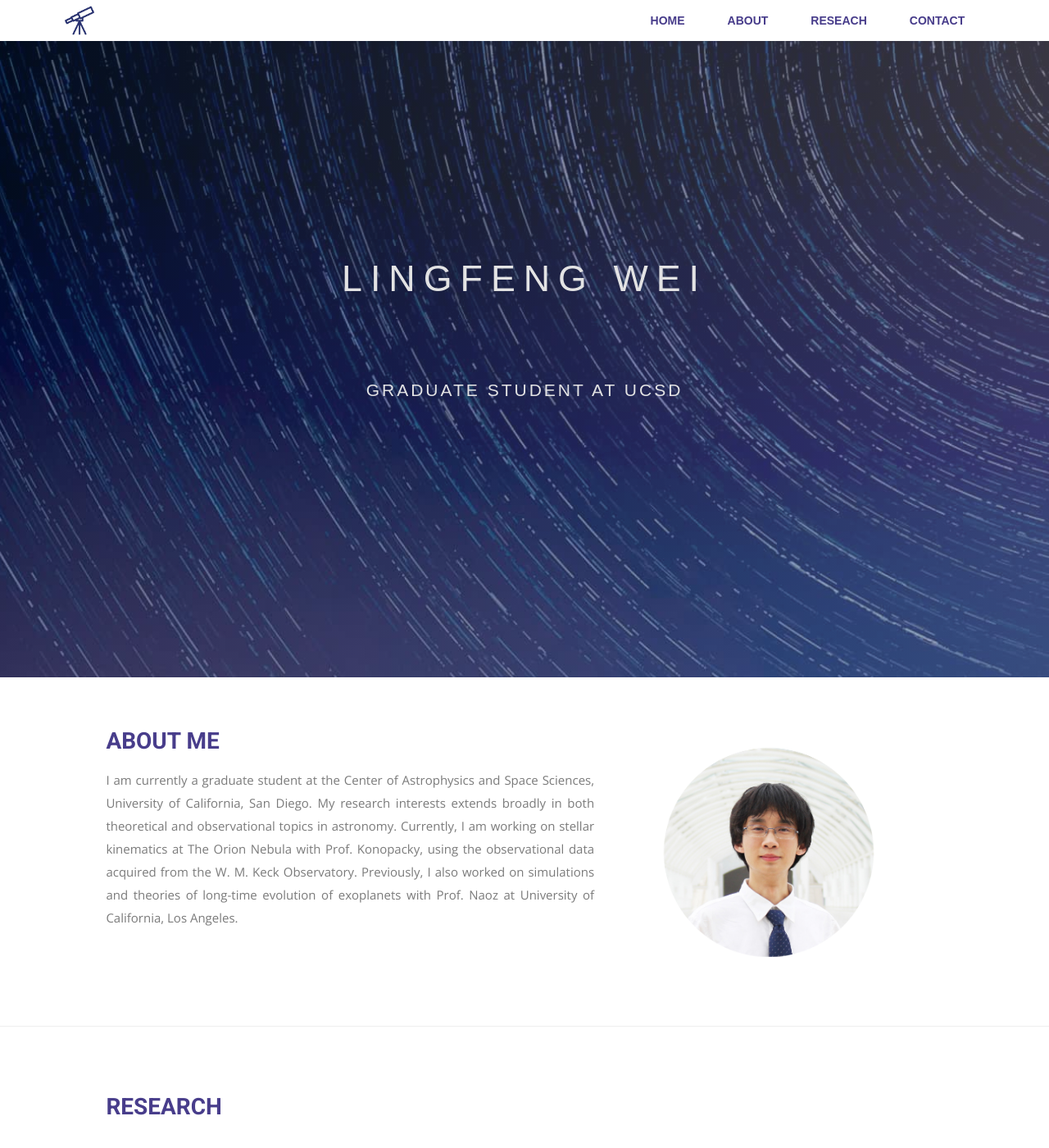
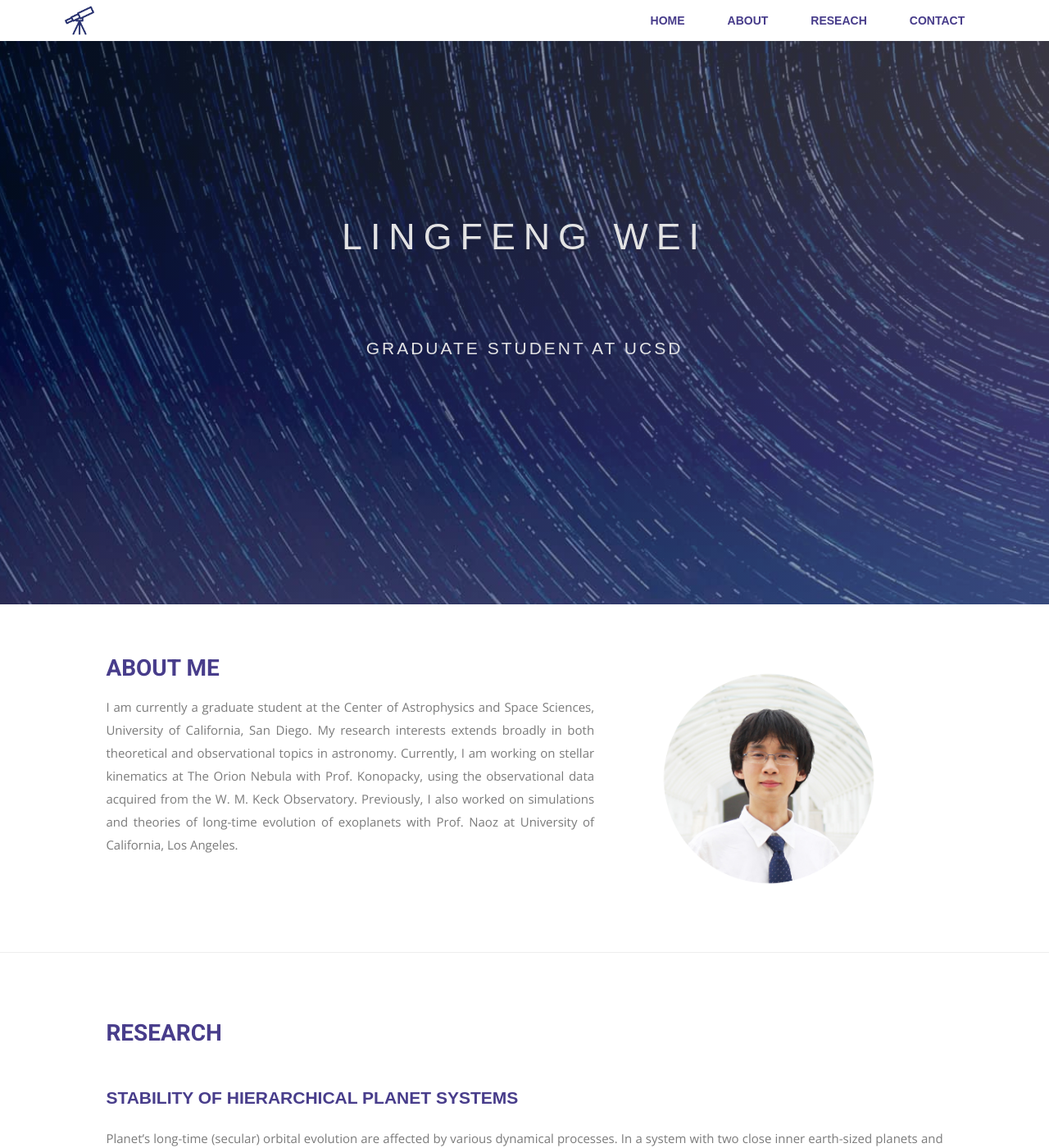
Before and after one commit to wei-lingfeng/lingfeng-wei.github.io, a Jekyll site: the page built from index.html, in a window 1280 px wide and 1400 px high. Shown: the whole window at 82% size. Built offline with Jekyll 4.4.1, drawn with Linux system fonts in a browser that asks for light colours; nearby versions of some CDN libraries; some web fonts are replaced.

Commit message:
intermediate step

```diff
--- a/css/airspace.css
+++ b/css/airspace.css
@@ -124,8 +124,8 @@ font header .navbar-default .navbar-nav li a:hover {
   background: url("../img/Star Trails.jpg") no-repeat;
   background-size: cover;
   background-attachment: fixed;
-  background-position: 10% 0%;
-  padding: 20% 0 25% 0;
+  background-position: top center;
+  padding: 16% 0 22% 0;
   position: relative;
 }
 
@@ -156,6 +156,7 @@ font header .navbar-default .navbar-nav li a:hover {
 #slider .block p {
   font-size: 150%;
   line-height: 40px;
+  letter-spacing: 6px;
   font-family: 'Arial', sans-serif;
   font-weight: 300;
   letter-spacing: 3px;
--- a/css/responsive.css
+++ b/css/responsive.css
@@ -87,7 +87,7 @@ px      68    160    252    344    436    528    620    712    */
   }
   #slider .block p {
     font-size: 100%;
-    padding-bottom: 2%;
+    padding-top: 2%;
   }
   /*--
 	portfolio Start
@@ -199,6 +199,9 @@ px      68    160    252    */
       font-size: 100%;
       letter-spacing: 5px;
     }
+    #slider .block p {
+      font-size: 50%;
+    }
   }
   @media only screen and (min-width: 350px) and (max-width: 450px) {
     #slider .block h1 {
@@ -208,17 +211,16 @@ px      68    160    252    */
     }
     #slider .block p {
       font-size: 60%;
-      padding-bottom: 0;
     }
   }
   @media only screen and (min-width: 450px) {
     #slider .block h1 {
       font-size: 160%;
       letter-spacing: 5px;
+      padding-bottom: 2%;
     }
     #slider .block p {
       font-size: 80%;
-      padding-bottom: 2%;
     }
   }
 
@@ -492,7 +494,7 @@ px      68    160    252    344    436    */
 	Overrides styles for devices with a
 	device-pixel-ratio of 2+, such as iPhone 4.
 -----------------------------------------------    */
-@media only screen and (max-device-width : 897px) and (min-device-width: 350px) {
+@media only screen and (max-device-width : 1025px) and (min-device-width: 350px) {
   #slider {
     background-size: 152% auto;
     background-position-x: center;
```
